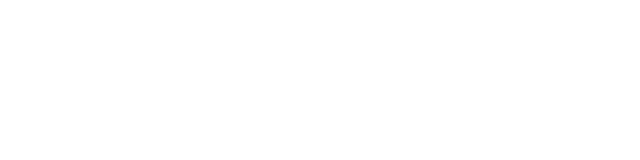
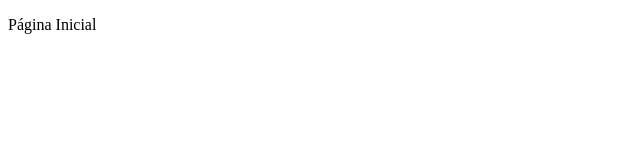
Before and after one commit to vnshas/NewCrud, a React (Vite) app: page /pagina-inicial in a window 1280 px wide. Shown: the top 160 px of the page, without its empty margins (0-640 px from the left). Built offline with nearby package versions, Linux system fonts and the light colour scheme.

Commit message:
feat: adicionado Routes e route

```diff
--- a/src/App.tsx
+++ b/src/App.tsx
@@ -1,12 +1,14 @@
+import { BrowserRouter } from "react-router-dom"
+import { AppRoutes } from "./routes"
 
 
 function App() {
 
 
   return (
-    <>
-
-    </>
+    <BrowserRouter>
+      <AppRoutes />
+    </BrowserRouter>
   )
 }
 
--- a/src/routes/index.tsx
+++ b/src/routes/index.tsx
@@ -1,3 +1,12 @@
+import { Navigate, Route, Routes } from "react-router-dom"
 
 
-export {}
+export const AppRoutes = () =>{
+    return(
+        <Routes>
+            <Route path="/pagina-inicial" element={<p>Página Inicial</p>} />
+
+            <Route path="*" element={<Navigate to="/pagina-inicial" />}/>
+        </Routes>
+    )
+}
```
